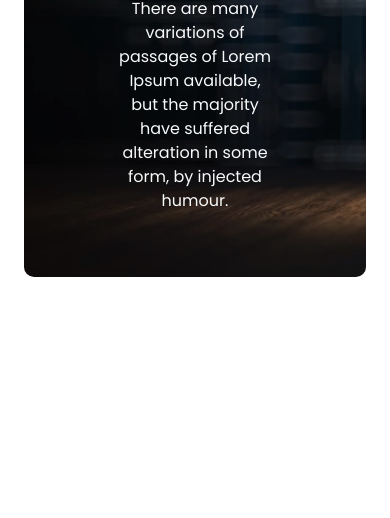
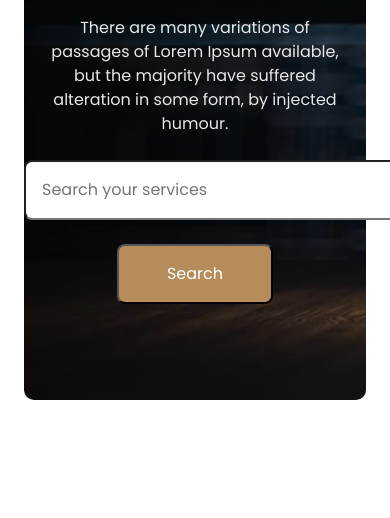
Before and after one commit to developer-shourav/LegalSol, a plain HTML site: page index.html in a window 390 px wide. Shown: the part 326-844 px from the top of the page. Drawn offline with nearby package versions, Linux system fonts and the light colour scheme.

Commit message:
top bar completed with responsive

```diff
--- a/index.html
+++ b/index.html
@@ -45,17 +45,29 @@
             </div>
           </nav>
     <!-- --------------Header Banner----------------- -->
-        <div class="conatainer deader-banner img-fluid text-center my-5">
-            <div class="w-75 mx-auto py-5 ">
+        <div class="conatainer deader-banner img-fluid text-center py-5 my-5">
+            <div class="w-75 mx-auto d-none d-sm-none d-md-block d-lg-block d-xl-block d-xxl-block py-5 ">
                 <h1 class="text-white legalSol-heading-font display-3 fw-semibold ">We Provide Effective <br> Legal Solutions</h1>
-                <p class="text-light  px-5 d-md-block mx-auto text-small">There are many variations of passages of Lorem Ipsum available, but the majority have suffered alteration in some form, by injected humour.</p>
+                <p class=" legalSol-dark-6  w-75 py-4 d-md-block mx-auto text-small">There are many variations of passages of Lorem Ipsum available, but the majority have suffered alteration in some form, by injected humour.</p>
+
+                <form class="w-75 mx-auto  d-flex  justify-content-around pb-5">
+
+                  <input class="ps-3 py-3 rounded-3 w-75 pe-5" type="text" name="service-search" placeholder="Search your services" id="search" >
+                  <input class="px-4 rounded-3 legalSol-btn-bg" type="button" value="Search">
+                </form>
             </div>
 
-<!--
-            <div class="w-75 mx-auto py-5 ">
+
+            <div class="d-block d-sm-block d-md-none d-md-none d-lg-none d-xl-none d-xxl-none  py-5 ">
               <h1 class="text-white legalSol-heading-font display-3 fw-semibold ">We Provide Effective <br> Legal Solutions</h1>
-              <p class="text-light  px-5 d-md-block mx-auto text-small">There are many variations of passages of Lorem Ipsum available, but the majority have suffered alteration in some form, by injected humour.</p>
-          </div> -->
+              <p class="legalSol-dark-6 my-4 px-3 d-md-block mx-auto text-small">There are many variations of passages of Lorem Ipsum available, but the majority have suffered alteration in some form, by injected humour.</p>
+
+              <form class="">
+
+                <input class="ps-3 py-3 rounded-3 pe-5" type="text" name="service-search" placeholder="Search your services" id="search" > <br> <br>
+                <input class="px-5 text-left py-3 rounded-3 legalSol-btn-bg" type="button" value="Search">
+              </form>
+          </div>
 
         </div>
         </header>
--- a/styles/style.css
+++ b/styles/style.css
@@ -41,6 +41,7 @@ body{
     background-color:#B68C5A;
     color: #fff;
     font-weight: 500;
+    transition: all .3s ease;
 }
 
 .legalSol-btn-bg:hover{
```
